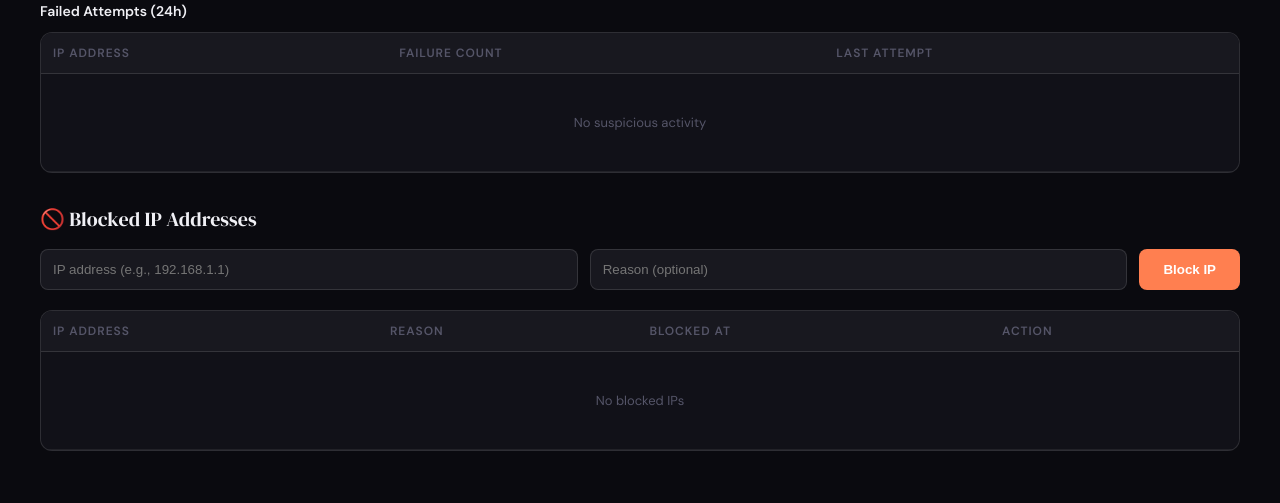
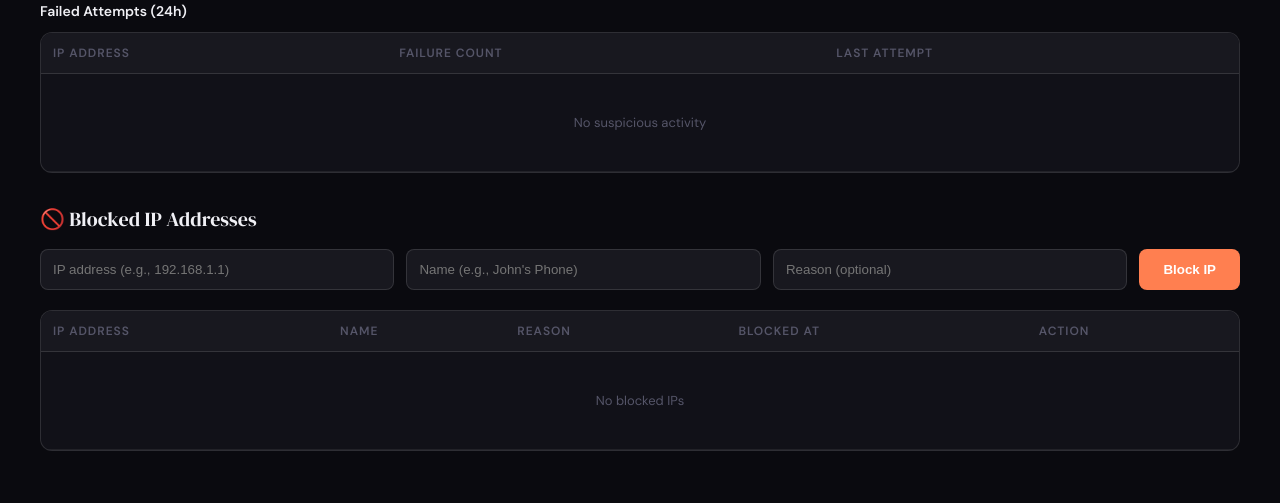
Before and after one commit to fthomas27/students-assistant, a Flask app: page /admin in a window 1280 px wide. Shown: the part 980-1483 px from the top of the page. Run offline with Flask 3, Linux system fonts and the light colour scheme; the visitor is signed in with stand-in values (Sample User, id 1); data that the repository does not hold is empty; some libraries are stand-ins or nearby versions.

Commit message:
Add IP naming feature to blocked addresses
- Add ip_name column to blocked_ips table
- Update block_ip() function to accept and store IP names
- Add ip_name field to admin UI for naming IPs (e.g., 'John's Phone', 'Library WiFi')
- Display IP names in blocked IPs table
- Update API endpoints to return IP names
- Name field shows '-' if not set, making it easy to identify unnamed IPs

Helps admins track which IPs are which instead of just seeing raw addresses

https://claude.ai/code/session_01BCVH87a7N4CCrPGfmhwbw4

```diff
--- a/app.py
+++ b/app.py
@@ -410,10 +410,17 @@ CREATE TABLE IF NOT EXISTS lockdown_state (
 CREATE TABLE IF NOT EXISTS blocked_ips (
     id SERIAL PRIMARY KEY,
     ip_address TEXT UNIQUE NOT NULL,
+    ip_name TEXT DEFAULT '',
     blocked_at TIMESTAMPTZ NOT NULL DEFAULT NOW(),
     blocked_by TEXT NOT NULL DEFAULT 'admin',
     reason TEXT DEFAULT ''
 )""")
+
+    # Add ip_name column if it doesn't exist (for existing databases)
+    try:
+        cur.execute("ALTER TABLE blocked_ips ADD COLUMN ip_name TEXT DEFAULT ''")
+    except:
+        pass
 
     defaults = {
         "name": "Finn",
@@ -1200,7 +1207,7 @@ def get_blocked_ips():
     try:
         conn = get_db()
         cur = conn.cursor()
-        cur.execute("SELECT ip_address, blocked_at, reason FROM blocked_ips ORDER BY blocked_at DESC")
+        cur.execute("SELECT ip_address, ip_name, blocked_at, reason FROM blocked_ips ORDER BY blocked_at DESC")
         rows = cur.fetchall()
         cur.close()
         conn.close()
@@ -1209,15 +1216,15 @@ def get_blocked_ips():
         log.warning(f"Error getting blocked IPs: {e}")
     return []
 
-def block_ip(ip_addr, reason=""):
+def block_ip(ip_addr, reason="", ip_name=""):
     """Add IP to blocklist."""
     try:
         conn = get_db()
         cur = conn.cursor()
         cur.execute("""
-INSERT INTO blocked_ips (ip_address, blocked_by, reason)
-VALUES (%s, %s, %s)
-ON CONFLICT (ip_address) DO UPDATE SET reason = %s""", (ip_addr, "admin", reason, reason))
+INSERT INTO blocked_ips (ip_address, ip_name, blocked_by, reason)
+VALUES (%s, %s, %s, %s)
+ON CONFLICT (ip_address) DO UPDATE SET ip_name = %s, reason = %s""", (ip_addr, ip_name, "admin", reason, ip_name, reason))
         conn.commit()
         cur.close()
         conn.close()
@@ -1682,7 +1689,7 @@ def api_admin_blocked_ips():
     try:
         blocked = get_blocked_ips()
         return jsonify({
-            "blocked_ips": [{"ip": row["ip_address"], "blocked_at": row["blocked_at"].isoformat() if row["blocked_at"] else None, "reason": row["reason"]} for row in blocked]
+            "blocked_ips": [{"ip": row["ip_address"], "name": row["ip_name"], "blocked_at": row["blocked_at"].isoformat() if row["blocked_at"] else None, "reason": row["reason"]} for row in blocked]
         })
     except Exception as e:
         log.exception("Error getting blocked IPs")
@@ -1698,11 +1705,12 @@ def api_admin_block_ip():
         data = request.get_json(force=True) or {}
         ip_addr = data.get("ip_address", "").strip()
         reason = data.get("reason", "").strip()
+        ip_name = data.get("ip_name", "").strip()
 
         if not ip_addr:
             return jsonify({"error": "IP address required"}), 400
 
-        if block_ip(ip_addr, reason):
+        if block_ip(ip_addr, reason, ip_name):
             return jsonify({"status": "blocked", "ip": ip_addr})
         else:
             return jsonify({"error": "Failed to block IP"}), 500
--- a/templates/admin.html
+++ b/templates/admin.html
@@ -353,6 +353,7 @@ color: var(--text);
     <div class="section-title">🚫 Blocked IP Addresses</div>
     <div style="display: flex; gap: 12px; margin-bottom: 20px;">
       <input type="text" id="block-ip-input" placeholder="IP address (e.g., 192.168.1.1)" style="flex: 1; padding: 12px; background: var(--surface2); border: 1px solid var(--border2); border-radius: 8px; color: var(--text);">
+      <input type="text" id="block-name-input" placeholder="Name (e.g., John's Phone)" style="flex: 1; padding: 12px; background: var(--surface2); border: 1px solid var(--border2); border-radius: 8px; color: var(--text);">
       <input type="text" id="block-reason-input" placeholder="Reason (optional)" style="flex: 1; padding: 12px; background: var(--surface2); border: 1px solid var(--border2); border-radius: 8px; color: var(--text);">
       <button onclick="blockIP()" style="padding: 12px 24px; background: var(--accent); color: white; border: none; border-radius: 8px; cursor: pointer; font-weight: 600;">Block IP</button>
     </div>
@@ -362,13 +363,14 @@ color: var(--text);
         <thead>
           <tr>
             <th>IP Address</th>
+            <th>Name</th>
             <th>Reason</th>
             <th>Blocked At</th>
             <th>Action</th>
           </tr>
         </thead>
         <tbody id="blocked-ips-tbody">
-          <tr><td colspan="4" class="empty-state">No blocked IPs</td></tr>
+          <tr><td colspan="5" class="empty-state">No blocked IPs</td></tr>
         </tbody>
       </table>
     </div>
@@ -532,14 +534,15 @@ function loadBlockedIPs() {
       tbody.innerHTML = '';
 
       if (!data.blocked_ips || data.blocked_ips.length === 0) {
-        tbody.innerHTML = '<tr><td colspan="4" class="empty-state">No blocked IPs</td></tr>';
+        tbody.innerHTML = '<tr><td colspan="5" class="empty-state">No blocked IPs</td></tr>';
         return;
       }
 
       data.blocked_ips.forEach(item => {
         var row = document.createElement('tr');
-        row.innerHTML = '<td class="ip-address"></td><td class="reason-cell"></td><td class="timestamp"></td><td><button class="unblock-btn" style="padding: 6px 12px; background: var(--red); color: white; border: none; border-radius: 4px; cursor: pointer; font-size: 12px;">Unblock</button></td>';
+        row.innerHTML = '<td class="ip-address"></td><td class="name-cell"></td><td class="reason-cell"></td><td class="timestamp"></td><td><button class="unblock-btn" style="padding: 6px 12px; background: var(--red); color: white; border: none; border-radius: 4px; cursor: pointer; font-size: 12px;">Unblock</button></td>';
         row.querySelector('.ip-address').textContent = item.ip;
+        row.querySelector('.name-cell').textContent = item.name || '-';
         row.querySelector('.reason-cell').textContent = item.reason || '-';
         row.querySelector('.timestamp').textContent = formatDate(item.blocked_at);
         var ip = item.ip;
@@ -552,8 +555,10 @@ function loadBlockedIPs() {
 
 function blockIP() {
   var ipInput = document.getElementById('block-ip-input');
+  var nameInput = document.getElementById('block-name-input');
   var reasonInput = document.getElementById('block-reason-input');
   var ip = ipInput.value.trim();
+  var name = nameInput.value.trim();
   var reason = reasonInput.value.trim();
 
   if (!ip) {
@@ -565,12 +570,13 @@ function blockIP() {
     method: 'POST',
     headers: { 'Content-Type': 'application/json' },
     credentials: 'same-origin',
-    body: JSON.stringify({ ip_address: ip, reason: reason })
+    body: JSON.stringify({ ip_address: ip, ip_name: name, reason: reason })
   }).then(r => r.json())
     .then(data => {
       if (data.status === 'blocked') {
         alert('✓ IP ' + ip + ' has been blocked');
         ipInput.value = '';
+        nameInput.value = '';
         reasonInput.value = '';
         loadBlockedIPs();
       } else {
```
